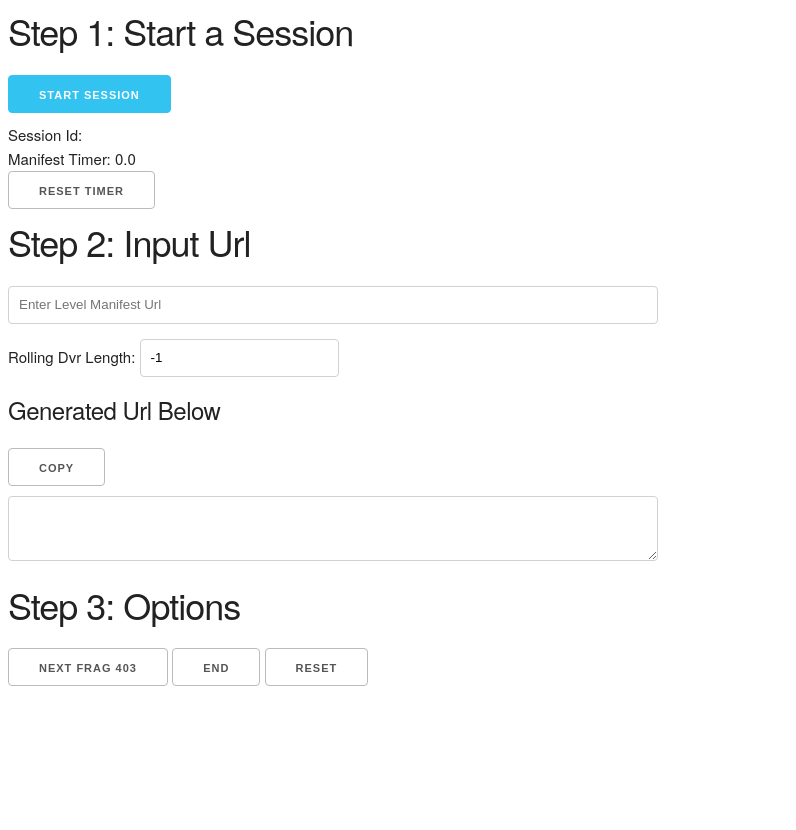
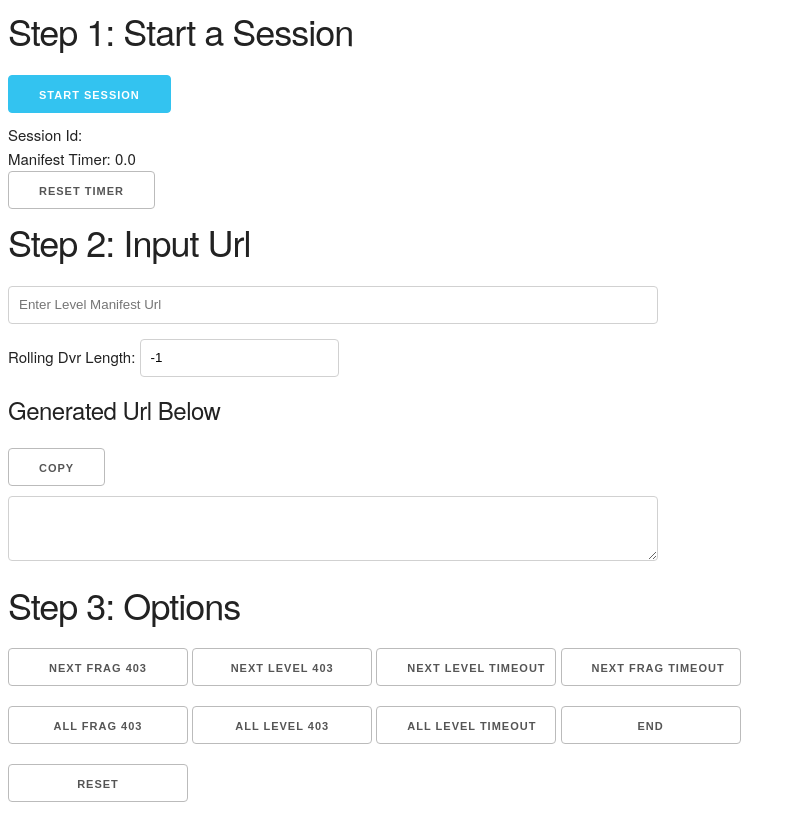
Before and after one commit to alkerway/hls-simulator, a website: page src/gui/index.html in a window 1280 px wide. Shown: the whole page, without its empty margins (0-796 px from the left). Before the commit the page ends 800 px from the top, so only its background shows below. Drawn offline with Linux system fonts and the light colour scheme.

Commit message:
Added option buttons to gui

```diff
--- a/src/gui/index.html
+++ b/src/gui/index.html
@@ -30,9 +30,19 @@
     </div>
     <div>
         <h3>Step 3: Options</h3>
-        <button>Next Frag 403</button>
-        <button>End</button>
-        <button>Reset</button>
+        <div>
+            <button class="optionButton">Next Frag 403</button>
+            <button class="optionButton">Next Level 403</button>
+            <button class="optionButton">Next Level Timeout</button>
+            <button class="optionButton">Next Frag Timeout</button>
+        </div>
+        <div>
+            <button class="optionButton">All Frag 403</button>
+            <button class="optionButton">All Level 403</button>
+            <button class="optionButton">All Level Timeout</button>
+            <button class="optionButton">End</button>
+        </div>
+        <button class="optionButton">Reset</button>
     </div>
     <script type="module" src="js/domUpdaters.js"></script>
     <script type="module" src="js/domListeners.js"></script>
--- a/src/gui/js/domUpdaters.js
+++ b/src/gui/js/domUpdaters.js
@@ -7,7 +7,7 @@ const setGeneratedUrl = () => {
     if (AppState.sessionId && AppState.inputUrl) {
         url = `${location.origin}/remote/level?sessionId=${AppState.sessionId}&url=${encodeURIComponent(AppState.inputUrl)}`
         if (AppState.dvrWindow > 0) {
-            url = `${url}&dvrWindow=${AppState.dvrWindow}`
+            url = `${url}&dvrWindowSeconds=${AppState.dvrWindow}`
         }
     }
     generatedUrlDisplay.textContent = url
--- a/src/gui/skeleton.css
+++ b/src/gui/skeleton.css
@@ -222,6 +222,11 @@
     background-color: #1EAEDB;
     border-color: #1EAEDB; }
 
+  button.optionButton {
+    width: 180px;
+    margin-bottom: 20px;
+  }
+
 
   /* Forms
   –––––––––––––––––––––––––––––––––––––––––––––––––– */
```
